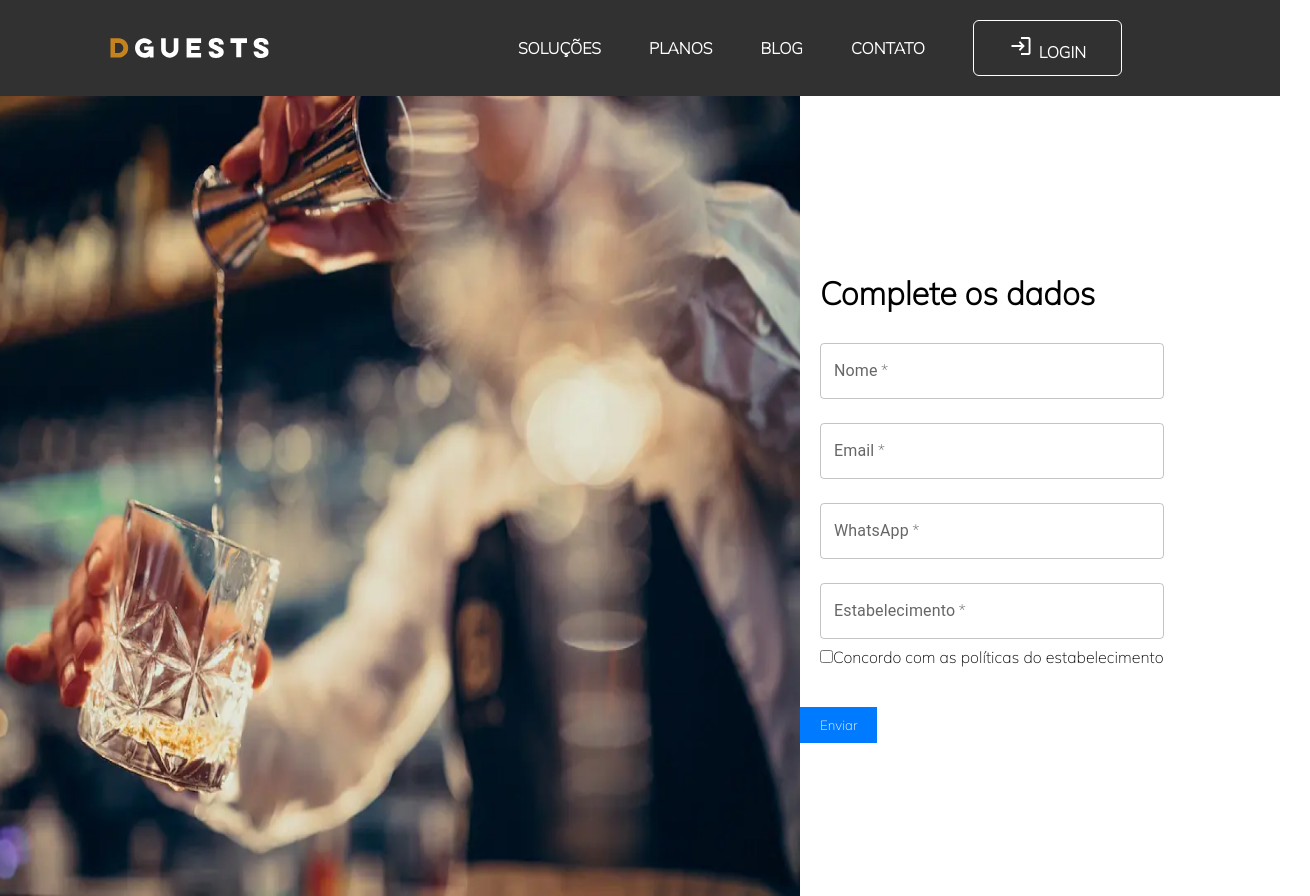
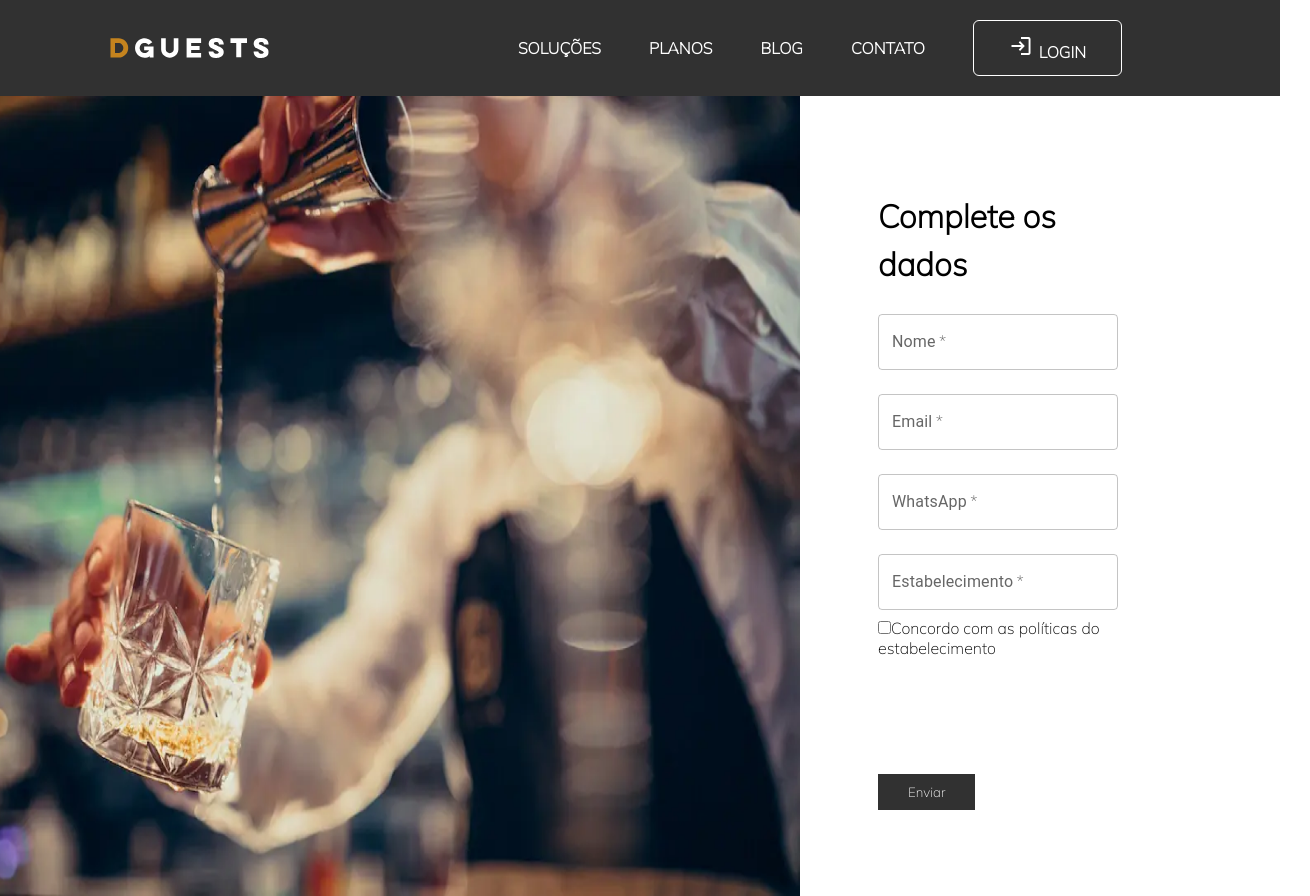
Before and after one commit to nubiadguests/prices, a React (Vite) app: page / in a window 1280 px wide. Shown: the whole page, 1310 px wide, since content can reach past the window. Built offline with nearby package versions, Linux system fonts and the light colour scheme.

Commit message:
fix: btton

```diff
--- a/src/Pages/Cadastro.jsx
+++ b/src/Pages/Cadastro.jsx
@@ -35,15 +35,22 @@ const ImageContainer = styled.div`
 `;
 
 const StepContainer = styled.div`
-  width: 80%;
+  width: 70%;
   height: 100%;
   text-align: left;
-  padding: 20px;
+  padding: 3rem;
+  margin: 30px;
   margin-bottom: 20px;
 `;
 
 const ButtonContainer = styled.div`
   display: flex;
+  width: 70%;
+  /* height: 100%; */
+  text-align: left;
+  padding: 3rem;
+  margin: 0 30px;
+  margin-bottom: 20px;
   justify-content: space-between;
   width: 100%;
 `;
@@ -57,8 +64,12 @@ const H1 = styled.h1`
 `;
 
 const Button = styled.button`
-  padding: 10px 20px;
-  background-color: #007bff;
+  display: flex;
+  padding: 10px 30px;
+  justify-content: center;
+  align-items: center;
+  gap: 8px;
+  background-color: #313131;
   color: #fff;
   border: none;
   cursor: pointer;
@@ -89,7 +100,7 @@ function Cadastro() {
   };
 
   const nextStep = () => {
-    if (step < 3) {
+    if (step < 3 && isFormDataValid()) {
       setStep(step + 1);
     }
   };
@@ -98,6 +109,16 @@ function Cadastro() {
     if (step > 1) {
       setStep(step - 1);
     }
+  };
+
+  const isFormDataValid = () => {
+    const { nome, email, whatsapp, estabelecimento, agreed } = formData;
+
+    if (!nome || !email || !whatsapp || !estabelecimento || !agreed) {
+      return false;
+    }
+
+    return true;
   };
 
   return (
```
